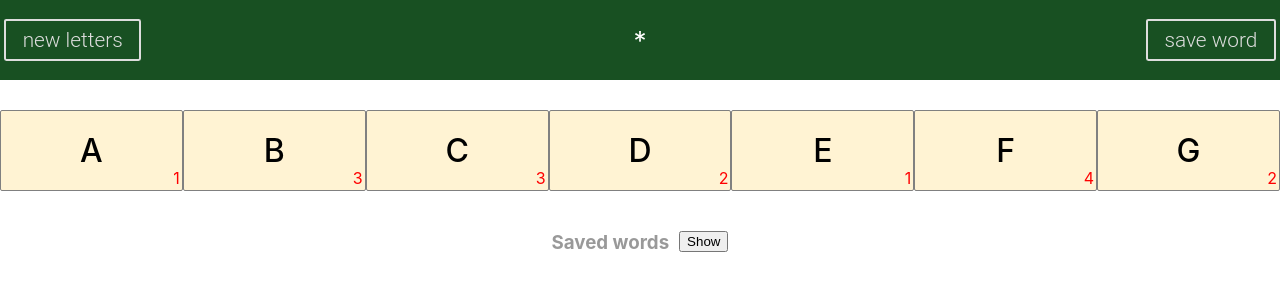
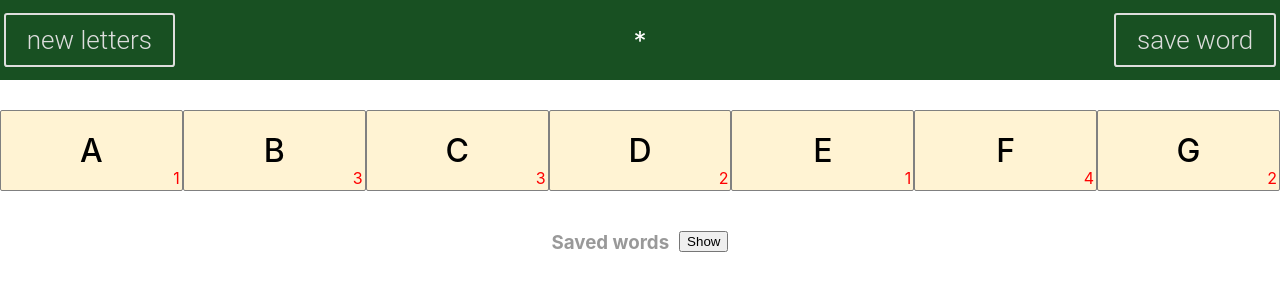
Before and after one commit to adrienDog/scrabble-shuffler, a React (Create React App) app: page / in a window 1280 px wide. Shown: the top 300 px of the page. Built offline with nearby package versions, Linux system fonts and the light colour scheme.

Commit message:
Improve sytling

```diff
--- a/src/App.css
+++ b/src/App.css
@@ -15,17 +15,17 @@
   width: calc(100% / 3);
   margin: 4px;
 }
-
+/*
 @media (max-width: 768px) {
   .App-header > div {
       width: 100%;
       text-align: center;
   }
-}
+} */
 
 .App-header button {
   display:inline-block;
-  padding:0.35em 0.8em;
+  padding:0.4em 0.8em;
   border:0.1em solid #ddd;
   border-radius:0.12em;
   box-sizing: border-box;
@@ -36,7 +36,7 @@
   background-color: rgba(0, 0, 0, 0);
   text-align: center;
   transition: all 0.2s;
-  font-size: 0.8em;
+  font-size: 1em;
   cursor: pointer;
 }
 
```
